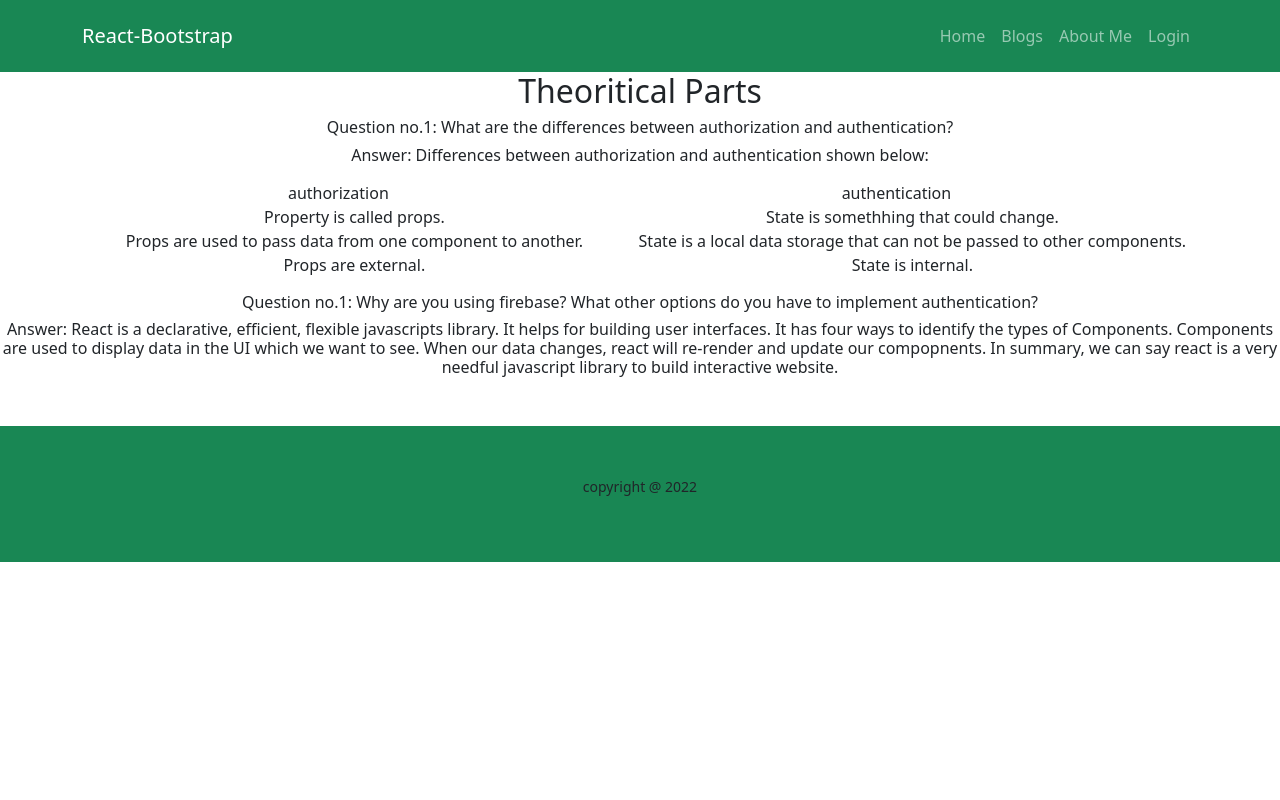
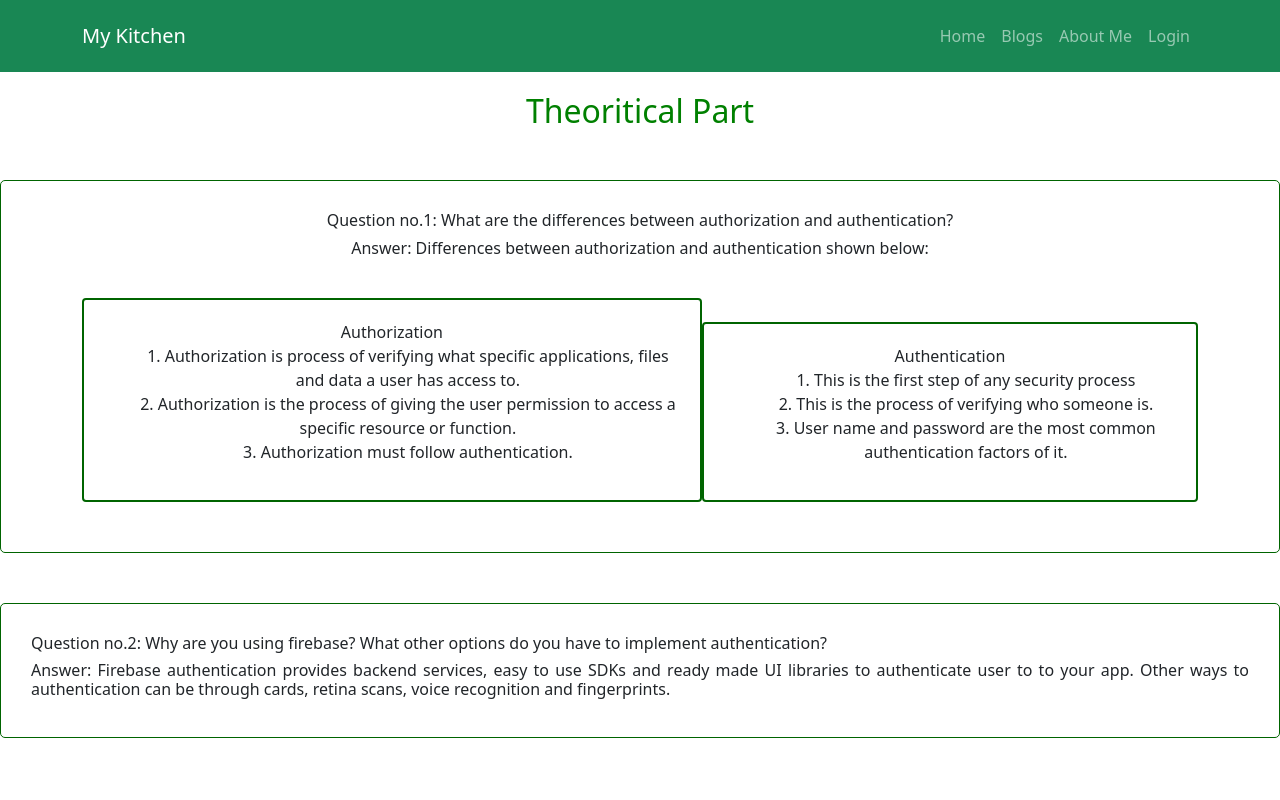
Before and after one commit to Shimu21/assignment-10-client, a React (Create React App) app: page /blogs in a window 1280 px wide. Shown: the top 800 px of the page. Built offline with nearby package versions, Linux system fonts and the light colour scheme; no server answers.

Commit message:
private route done

```diff
--- a/public/index.html
+++ b/public/index.html
@@ -26,7 +26,7 @@
       work correctly both with client-side routing and a non-root public URL.
       Learn how to configure a non-root public URL by running `npm run build`.
     -->
-  <title>React App</title>
+  <title>My Kitchen</title>
 </head>
 
 <body>
--- a/src/Pages/Blogs/Blogs.css
+++ b/src/Pages/Blogs/Blogs.css
@@ -0,0 +1,50 @@
+.theory {
+    margin-top: 20px;
+    margin-bottom: 220px;
+}
+
+.authorization {
+    margin: auto;
+    border: 2px solid darkgreen;
+    border-radius: 4px;
+    padding: 20px;
+    padding-right: 20px;
+    margin-bottom: 20px;
+    font-weight: 500;
+}
+
+.authentication {
+    margin: auto;
+    border: 2px solid darkgreen;
+    border-radius: 4px;
+    padding: 20px;
+    padding-right: 20px;
+    margin-bottom: 20px;
+    font-weight: 500;
+}
+
+.blog-qa {
+    border: 1px solid darkgreen;
+    border-radius: 5px;
+    margin-top: 50px;
+    margin-bottom: 20px;
+    padding: 30px;
+
+}
+
+.blog-qa2 {
+    border: 1px solid darkgreen;
+    border-radius: 5px;
+    margin-top: 50px;
+    margin-bottom: 20px;
+    padding: 30px;
+    text-align: justify;
+}
+
+.blog-qa3 {
+    border: 1px solid darkgreen;
+    border-radius: 5px;
+    margin-top: 70px;
+    padding: 30px;
+    text-align: justify;
+}
--- a/src/Pages/Blogs/Blogs.js
+++ b/src/Pages/Blogs/Blogs.js
@@ -1,43 +1,51 @@
 import React from 'react';
+import './Blogs.css'
 
 const Blogs = () => {
     return (
-        <div>
-            <div className='blogs'>
-                <h2>Theoritical Parts</h2>
+        <div className='theory'>
+            <div>
+                <h2 style={{ color: 'green', marginTop: 10 }}>Theoritical Part</h2>
             </div>
-            <div className='blog'>
-                <div>
+            <div>
+                <div className='blog-qa'>
                     <h6>Question no.1: What are the differences between authorization and authentication?</h6>
                     <h6>Answer: Differences between authorization and authentication shown below:</h6>
-                    <div class="container d-flex mt-3">
-                        <div class="mx-auto">
-                            authorization
+                    <div className="container d-flex mt-10">
+                        <div className="authorization">
+                            Authorization
                             <ul>
-                                <li>Property is called props.</li>
-                                <li>Props are used to pass data from
-                                    one component to another.
+                                <li>1. Authorization is process of verifying what specific applications, files and data a user has access to. </li>
+                                <li>2. Authorization is the process of giving the user permission to access a specific resource or function.
                                 </li>
-                                <li>Props are external.</li>
+                                <li>3. Authorization must follow authentication.</li>
                             </ul>
                         </div>
-                        <div class="mx-auto">
-                            authentication
+                        <div className="authentication">
+                            Authentication
                             <ul>
-                                <li>State is somethhing that could change.</li>
-                                <li>State is a local data storage that can not be passed to other components.</li>
-                                <li>State is internal.</li>
+                                <li>1. This is the first step of any security process</li>
+                                <li>2. This is the process of verifying who someone is. </li>
+                                <li>3. User name and password are the most common authentication factors of it.</li>
                             </ul>
                         </div>
                     </div>
                 </div>
-                <div className='bonus1'>
-                    <h6>Question no.1: Why are you using firebase? What other options do you have to implement authentication? </h6>
-                    <h6>Answer: React is a declarative, efficient, flexible javascripts library. It helps for building
-                        user interfaces.  It has four ways to identify the types of Components.
-                        Components are used to display data in the UI which we want to see. When our data changes,
-                        react will re-render and update our compopnents. In summary, we can say react is a very
-                        needful javascript library to build interactive website.
+                <div className='blog-qa2'>
+                    <h6>Question no.2: Why are you using firebase? What other options do you have to implement authentication? </h6>
+                    <h6>Answer: Firebase authentication provides backend services, easy to use SDKs and ready made UI libraries to authenticate user to
+                        to your app.
+                        Other ways to authentication can be through cards, retina scans, voice recognition and fingerprints.
+                    </h6>
+                </div>
+                <div className='blog-qa3'>
+                    <h6>Question no.2: What other services does firebase provides other than authentication? </h6>
+                    <h6>Answer: Firebase Auth Alternatives:
+                        * Parse - open Source Backend Platform.
+                        * Back4app - Parse Hosting Platform.
+                        * Kinvey - Mobile Backend as a Service for the enterprise.
+                        * Backendless - Mobile Backend and API Services Platform.
+
                     </h6>
                 </div>
             </div>
--- a/src/Pages/Shared/Header/Header.js
+++ b/src/Pages/Shared/Header/Header.js
@@ -16,7 +16,7 @@ const Header = () => {
         <header>
             <Navbar collapseOnSelect expand="lg" bg="success" variant="dark">
                 <Container>
-                    <Navbar.Brand as={Link} to="/home">React-Bootstrap</Navbar.Brand>
+                    <Navbar.Brand as={Link} to="/home">My Kitchen</Navbar.Brand>
                     <Navbar.Toggle aria-controls="responsive-navbar-nav" />
                     <Navbar.Collapse id="responsive-navbar-nav">
                         <Nav className="me-auto"></Nav>
```
Also changed, not shown: firebase.json.
